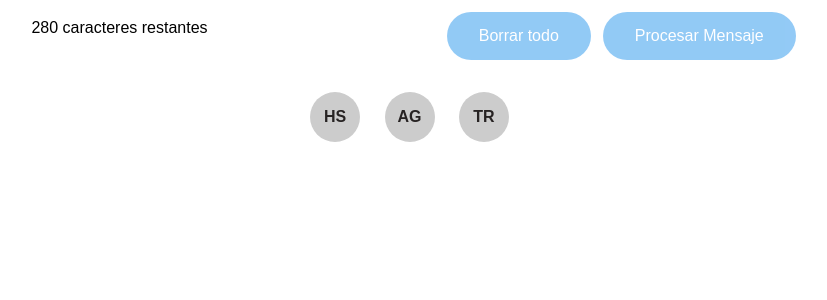
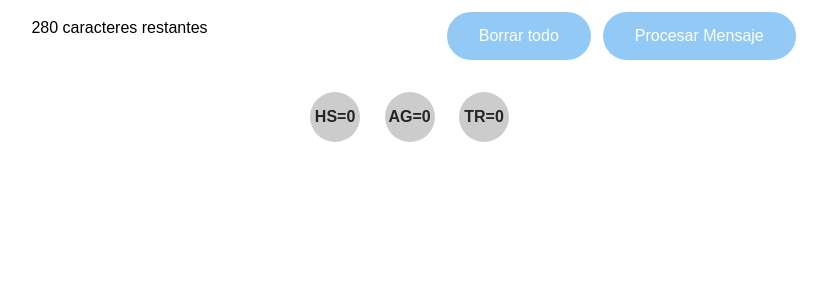
Before and after one commit to felipeRmBr/HateCatcherApp, a Flask app: page /hate_catcher in a window 1280 px wide. Shown: the part 341-641 px from the top of the page, without its empty margins (232-1059 px from the left). Run offline with Flask 2, Linux system fonts and the light colour scheme; some libraries are stand-ins or nearby versions.

Commit message:
fix typo on index.html

```diff
--- a/templates/index.html
+++ b/templates/index.html
@@ -38,15 +38,15 @@
 
     <div class="classes-container">
         <div class="class_indicator class-neutral" id="HS">
-            HS
+            HS=0
         </div>
 
         <div class="class_indicator class-neutral" id="AG">
-            AG
+            AG=0
         </div>
 
         <div class="class_indicator class-neutral" id="TR">
-            TR
+            TR=0
         </div>
     </div>
 
@@ -114,7 +114,11 @@
         tr_indicator.className = "class_indicator class-neutral";
         ag_indicator.className = "class_indicator class-neutral";
         confidence_value.innerHTML = "";
-	result_legend.innerHTML = "";
+	    result_legend.innerHTML = "";
+
+        hs_indicator.innerHTML = "HS=0";
+        tr_indicator.innerHTML = "TR=0";
+        ag_indicator.innerHTML = "AG=0";
     }
 
     function getLabels(label){
@@ -150,7 +154,7 @@
         //console.log(message);
 
         //let url = './predict?tweet="' + message + '"';
-        let url = './predict;
+        let url = './predict';
         //console.log(url);
         let response = await fetch(url, {
                 method: 'GET',
```
